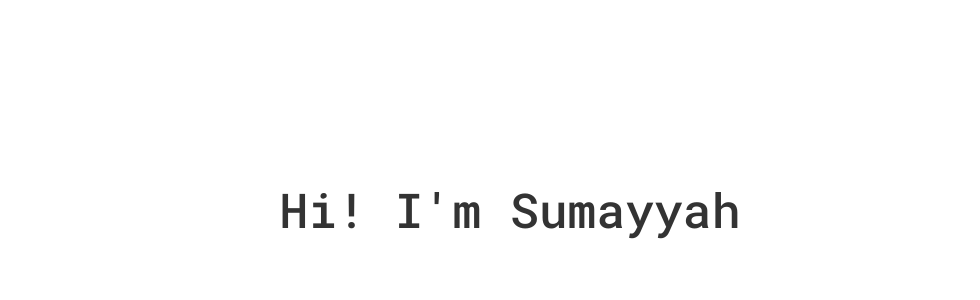
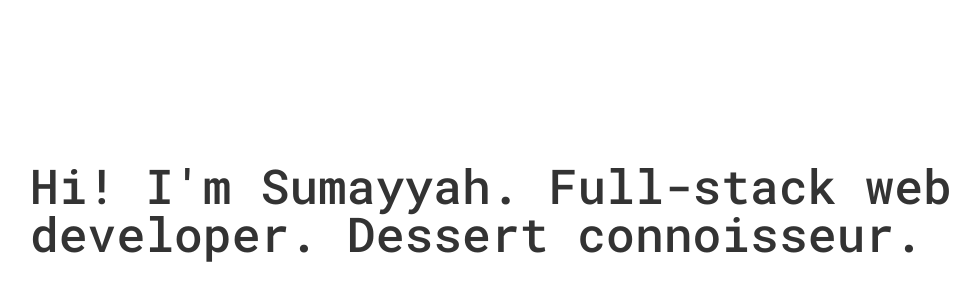
Before and after one commit to sumi419/portfolio, a React (Create React App) app: page / in a window 1280 px wide. Shown: the part 190-490 px from the top of the page, without its empty margins (130-1110 px from the left). Built offline with nearby package versions, Linux system fonts and the light colour scheme.

Commit message:
👯‍♀️ Update Title

```diff
--- a/src/components/Title.js
+++ b/src/components/Title.js
@@ -3,5 +3,7 @@ import React from 'react';
 import css from '../styles/title.module.css';
 
 export default function Title() {
-  return <h1 className={css.title}>Hi! I'm Sumayyah</h1>;
+  return (
+    <h1 className={css.title}>Hi! I'm Sumayyah. Full-stack web developer. Dessert connoisseur.</h1>
+  );
 }
--- a/src/styles/title.module.css
+++ b/src/styles/title.module.css
@@ -3,4 +3,5 @@
   font-family: Roboto Mono;
   font-size: 4.8rem;
   font-weight: 500;
+  max-width: 20em;
 }
```
